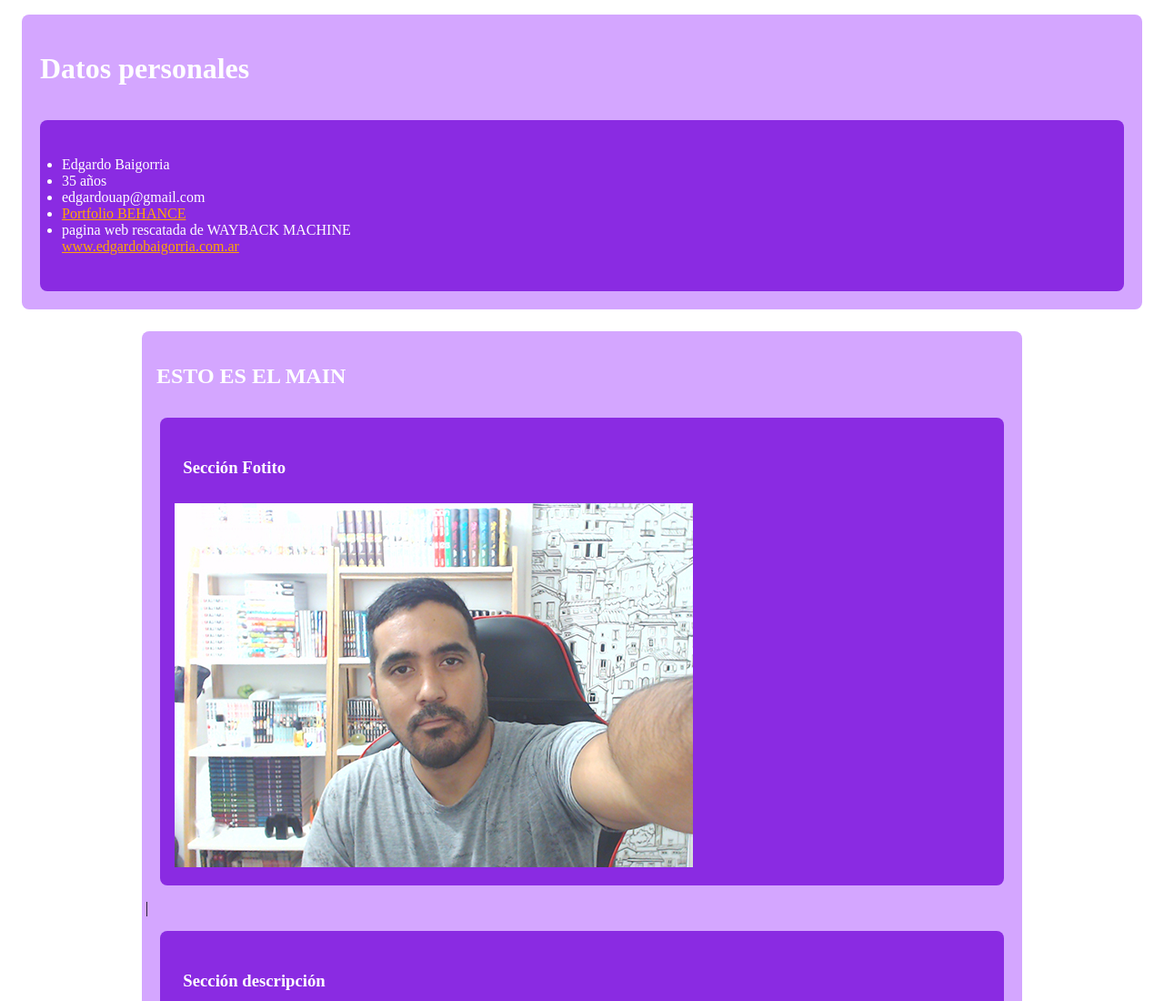
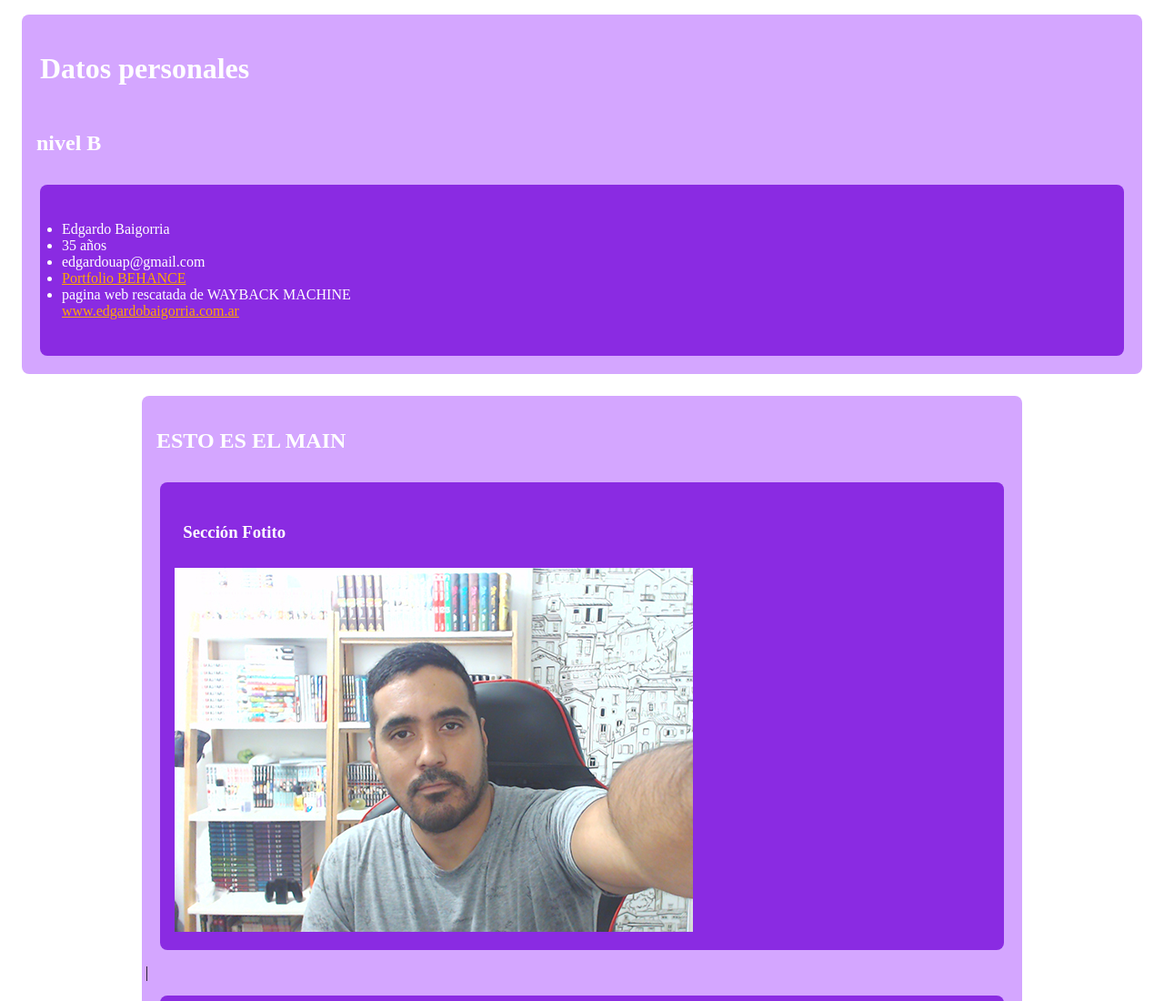
Before and after one commit to Edgardo-Baigorria/NUBCA-Proyectos, a plain HTML site: page index.html in a window 1280 px wide. Shown: the top 1100 px of the page at 91% size. Drawn offline with Linux system fonts and the light colour scheme.

Commit message:
agregue nivel B

```diff
--- a/index.html
+++ b/index.html
@@ -10,6 +10,8 @@
 <body>
     <header>
         <h1>Datos personales</h1>
+
+        <h2>nivel B</h2>
         <nav><ul>
             <li>Edgardo Baigorria</li>
             <li>35 años</li>
```
